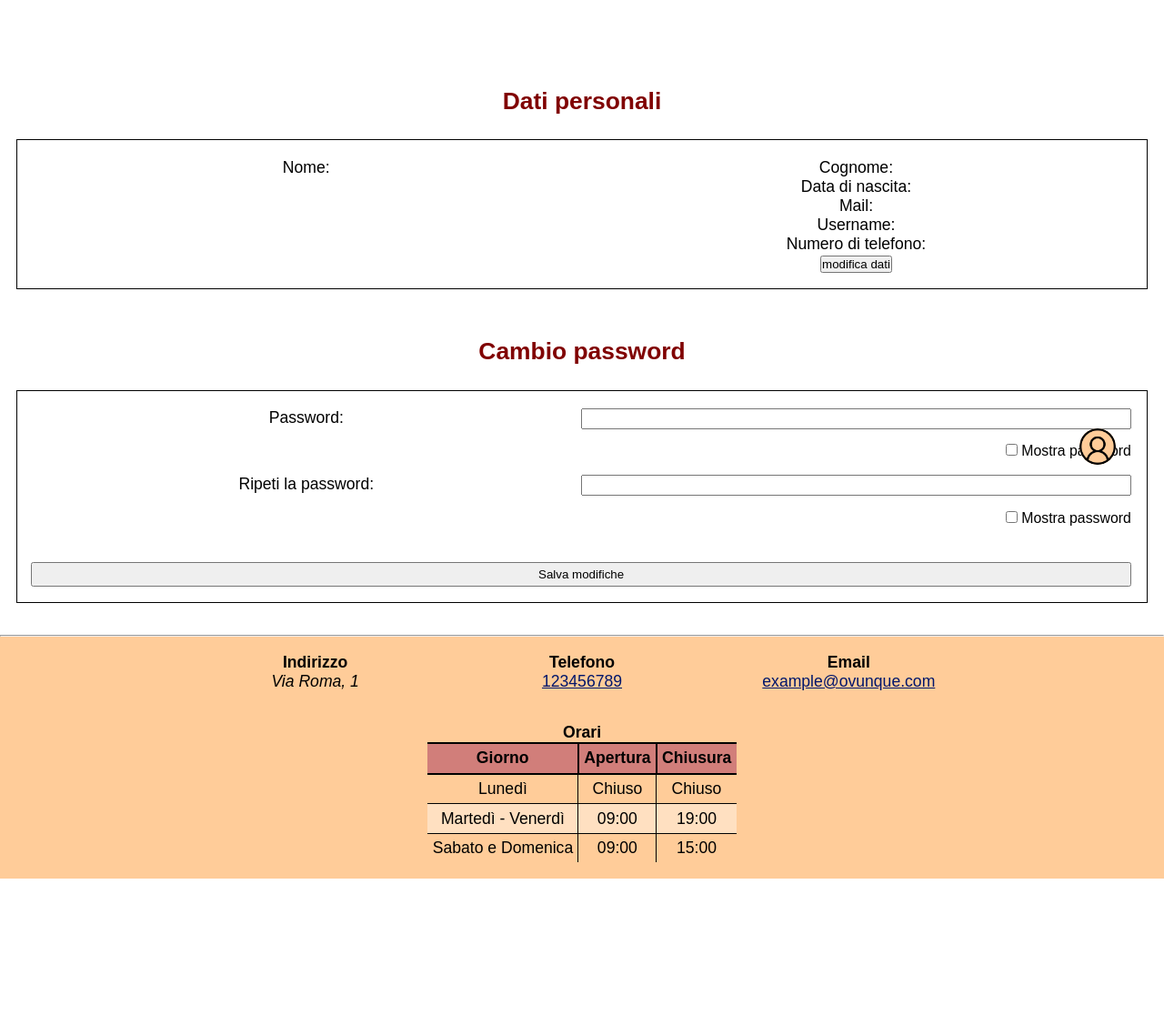
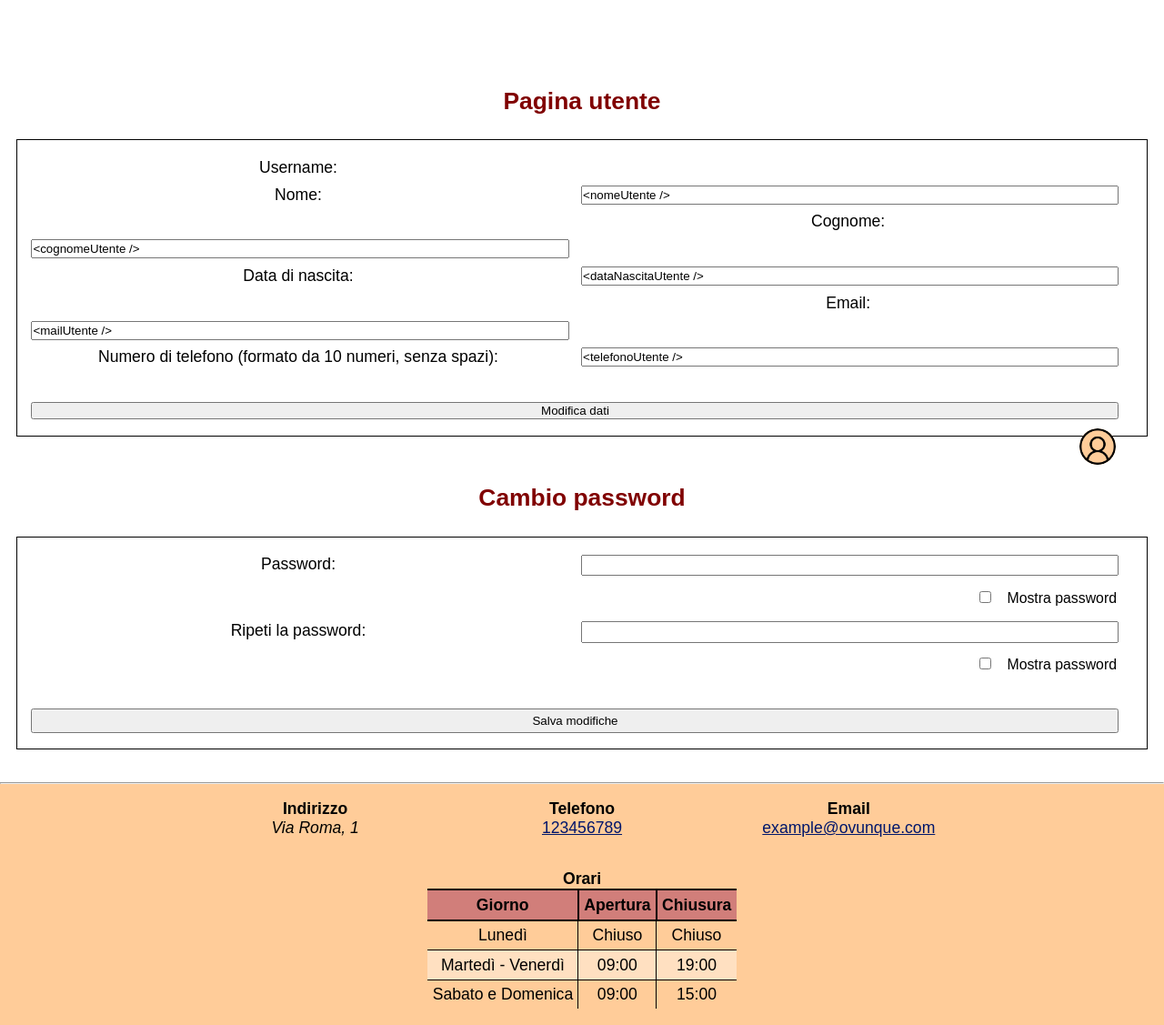
Before and after one commit to Tre-uomini-e-una-TecWeb/Nirvana-Website, a PHP site: the page made by HTML/AREA PERSONALE/areaPersonale.html in a window 1280 px wide. Shown: the part 239-1366 px from the top of the page at 91% size. Before the commit the page ends 1205 px from the top, so only its background shows below. Run offline with PHP 8.4, Linux system fonts and the light colour scheme.

Commit message:
Fix pagina area personale

```diff
--- a/CSS/mobile.css
+++ b/CSS/mobile.css
@@ -15,13 +15,13 @@ nav:not(#top-right) {
    border-bottom: none;
 }
 
-.menuLogMob {
+/*.menuLogMob {
     position: fixed;
     bottom: 2em;
     right: 2em;
     top: initial;
     z-index: 10;
-}
+}*/
 
 /* .menuLogMobStop {
     position: absolute;
@@ -38,11 +38,7 @@ main {
     margin: 3em;
 }
 
-#registrazione {
-    flex: none;
-}
-
-#accesso {
+#registrazione, #accesso, #userData, #cambioPassword{
     flex: none;
 }
 
@@ -69,10 +65,11 @@ header {
     margin: 0em;
 }
 
-@media screen and (max-width:900px), only screen and (max-device-width:900px) {
+@media screen and (max-width:920px), only screen and (max-device-width:920px) {
 
     header, main{
         font-size: 1.1em;
+        text-align: center;
     }
 
     #menu {
@@ -92,10 +89,13 @@ header {
         margin-top: 3em;
     }
 
-    #signup, #login, #changePsw, .sezionePUtente dl, #insertRes, #prenotazioniUtente, #prenotazioniAmministratore{
+    #signup, #login, #changePsw, #datiUtente, .sezionePUtente dl, #insertRes{
         border: 1px solid black;
         padding: 1.1em 1em 1em 0.9em;
-        text-align: center;
+    }
+
+    #prenotazioniUtente, #prenotazioniAmministratore{
+        padding-top: 0em;
     }
 
     #tabellaPrenotazioniUtente thead, #tabellaPrenotazioniUtente tfoot{
@@ -129,11 +129,11 @@ header {
         border-top: 1px solid black;
     }
 
-    #signup label, #login label, #insertRes label{
+    #signup label, #login label, #insertRes label, #datiUtente label, #changePsw label{
         margin-right: 1em;
     }
 
-    #signup input, #login input, #insertRes input{
+    #signup input, #login input, #insertRes input, #datiUtente input, #changePsw input{
         margin-right: 1em;
     }
 
--- a/CSS/style.css
+++ b/CSS/style.css
@@ -739,15 +739,15 @@ footer a:visited{
     /* text-align: center; */
 }
 
-#registrazione, #accesso, .sezionePUtente, #gestionePrenotazione, #visualizzazionePrenotazione{
+#registrazione, #accesso, .sezionePUtente, #gestionePrenotazione, #visualizzazionePrenotazione, #userData, #cambioPassword{
     flex: auto;
 }
 
-#signup, .sezionePUtente dl, #insertRes{
+#signup, .sezionePUtente dl, #insertRes, #datiUtente{
     border-right: 1px solid black;
 }
 
-#signup, #login, .sezionePUtente dl, #changePsw, #insertRes{
+#signup, #login, .sezionePUtente dl, #changePsw, #insertRes, #datiUtente, #changePsw{
     display: grid;
     grid-template-columns: 1fr 1fr;
     padding: 2em 2em 0em 2em;
@@ -756,6 +756,10 @@ footer a:visited{
 
 #prenotazioniUtente, #prenotazioniAmministratore{
     padding: 2em 2em 0em 2em;
+}
+
+#tabellaPrenotazioniUtente, #tabellaPrenotazioniAmministratore{
+    margin: 0 auto;
 }
 
 #nameLabel, #surnameLabel, #birthLabel, #emailLabel, #phoneLabel, #userLabel, #passwordPers1Label, #passwordPers2Label, #utenteLabel, #password1Label, #password2Label, #dateLabel, #hourLabel, #serviceLabel, #customersAdminLabel, #dateAdminLabel, #hourAdminLabel, #serviceAdminLabel{
--- a/CSS/wide-screen.css
+++ b/CSS/wide-screen.css
@@ -84,7 +84,7 @@ form input, form select{
         margin-top: 3em;
     }
 
-    #signup, #login, #changePsw, .sezionePUtente dl, #insertRes, #prenotazioniUtente, #prenotazioniAmministratore{
+    #signup, #login, #changePsw, #datiUtente,.sezionePUtente dl, #insertRes, #prenotazioniUtente, #prenotazioniAmministratore{
         border: 1px solid black;
         padding: 1.1em 1em 1em 0.9em;
         text-align: center;
@@ -121,19 +121,15 @@ form input, form select{
         border-top: 1px solid black;
     }
 
-    #signup label, #login label, #insertRes label{
+    #signup label, #login label, #insertRes label, #datiUtente label, #changePsw label{
         margin-right: 1em;
     }
 
-    #signup input, #login input, #insertRes input{
+    #signup input, #login input, #insertRes input, #datiUtente input, #changePsw input{
         margin-right: 1em;
     }
 
-    #registrazione{
-        flex: none;
-    }
-
-    #accesso{
+    #registrazione, #accesso, #userData, #cambioPassword{
         flex: none;
     }
 
@@ -149,19 +145,19 @@ form input, form select{
         z-index: 10;
     } */
 
-    .menuLogMob {
+    /*.menuLogMob {
         position: fixed;
         bottom: 2em;
         right: 2em;
         top: initial;
         z-index: 10;
-    }
+    }*/
 
-    .menuLogMobStop {
+    /* .menuLogMobStop {
         position: absolute;
         top: initial;
         right: 2em;
-    }
+    } */
 
 
     #loginMenu{
--- a/HTML/AREA PERSONALE/areaPersonale.html
+++ b/HTML/AREA PERSONALE/areaPersonale.html
@@ -52,40 +52,25 @@
     </nav>
 
     <main>
-        <!--PUtente=PaginaUtente-->
         <div id="contain">
-        <section class="sezionePUtente">
-            <h2>Dati personali</h2>
-            <dl>
-                <!-- da aggiornare con dati dal database -->
-                <section class="datiPUtente">
-                    <dt>Nome:</dt>
-                    <dd></dd>
+            <section id="userData">
+                <h2>Pagina utente</h2>
+                <form id="datiUtente" method="post" action="areaPersonale.php">
+                    <label id="usernamePersonalPage">Username: <usernameUtente /></label><br>
+                    <label for="namePersonalPage" id="namePersonalPageLabel"> Nome: </label>
+                    <input type="text" id="namePersonalPage" name="newName" placeholder="<nomeUtente />" aria-placeholder="<nomeUtente />"><br>
+                    <label for="surnamePersonalPage" id="surnamePersonalPageLabel"> Cognome: </label>
+                    <input type="text" id="surnamePersonalPage" name="newSurname" placeholder="<cognomeUtente />" aria-placeholder="<cognomeUtente />"><br>
+                    <label for="birthPersonalPage" id="birthPersonalPageLabel">Data di nascita:</label>
+                    <input type="text" id="birthPersonalPage" name="newBirth" pattern="\d{4}-\d{1,2}-\d{1,2}" onfocus="makeDate()" onblur="returnText()" placeholder="<dataNascitaUtente />" aria-placeholder="<dataNascitaUtente />"><br>
+                    <label lang="en" for="emailPersonalPage" id="emailPersonalPageLabel">Email:</label>
+                    <input type="email" id="emailPersonalPage" name="newEmail" placeholder="<mailUtente />" aria-placeholder="<mailUtente />"><br>
+                    <label for="phonePersonalPage" id="phonePersonalPageLabel"> Numero di telefono (formato da 10 numeri, senza spazi):</label>
+                    <input type="tel" id="phonePersonalPage" name="newPhone" pattern="[0-9]{10}" placeholder="<telefonoUtente />" aria-placeholder="<telefonoUtente />"><br>
+                    <input class="print-invisible" id="updatePersonalPageLabel" type="submit" name="modificaDati" value="Modifica dati" aria-valuetext="Modifica dati">
+                </form>
             </section>
-                <section class="datiPUtente">
-                    <dt>Cognome:</dt>
-                    <dd></dd>
-                <section class="datiPUtente">
-                    <dt>Data di nascita:</dt>
-                    <dd></dd>
-                </section>
-                <section class="datiPUtente">
-                    <dt>Mail:</dt>
-                    <dd></dd>
-                <section class="datiPUtente">
-                    <dt>Username:</dt>
-                    <dd></dd>
-                <section class="datiPUtente">
-                    <dt>Numero di telefono:</dt>
-                    <dd></dd>
-                </section>
-                <section class="bottonePUtente">
-                    <button class="print-invisible">modifica dati</button>
-                </section>
-            </dl>
-        </section>
-
-        <section class="sezionePUtente print-invisible">
+            <section id="cambioPassword">
                 <h2 >Cambio password</h2>
                 <form id="changePsw">
                     <label for="passwordPers1" id="passwordPers1Label"> Password: </label>
--- a/JS/javascript.js
+++ b/JS/javascript.js
@@ -92,7 +92,7 @@ document.addEventListener("scroll", function(event){
   let scrollBrn = document.querySelector("#top-right");
   let footer = document.querySelector("footer");
   let body = document.querySelector("body");
-  const  x = window.matchMedia("(max-width: 900px)").matches;
+  const  x = window.matchMedia("(max-width: 920px)").matches;
   const y = (body.offsetHeight - footer.offsetHeight - 90 );
   if(x){
     if((window.scrollY + window.innerHeight) >= (document.documentElement.scrollHeight - footer.offsetHeight + 20)){
```
Lines whose indentation alone changed are shown as unchanged.
